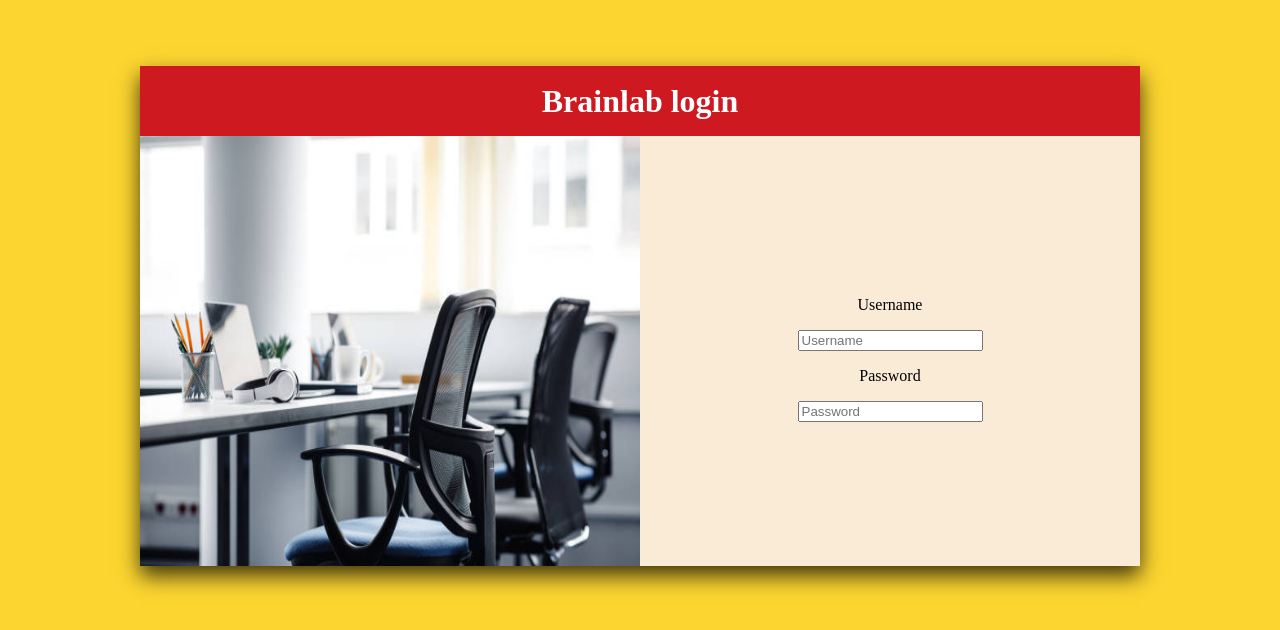
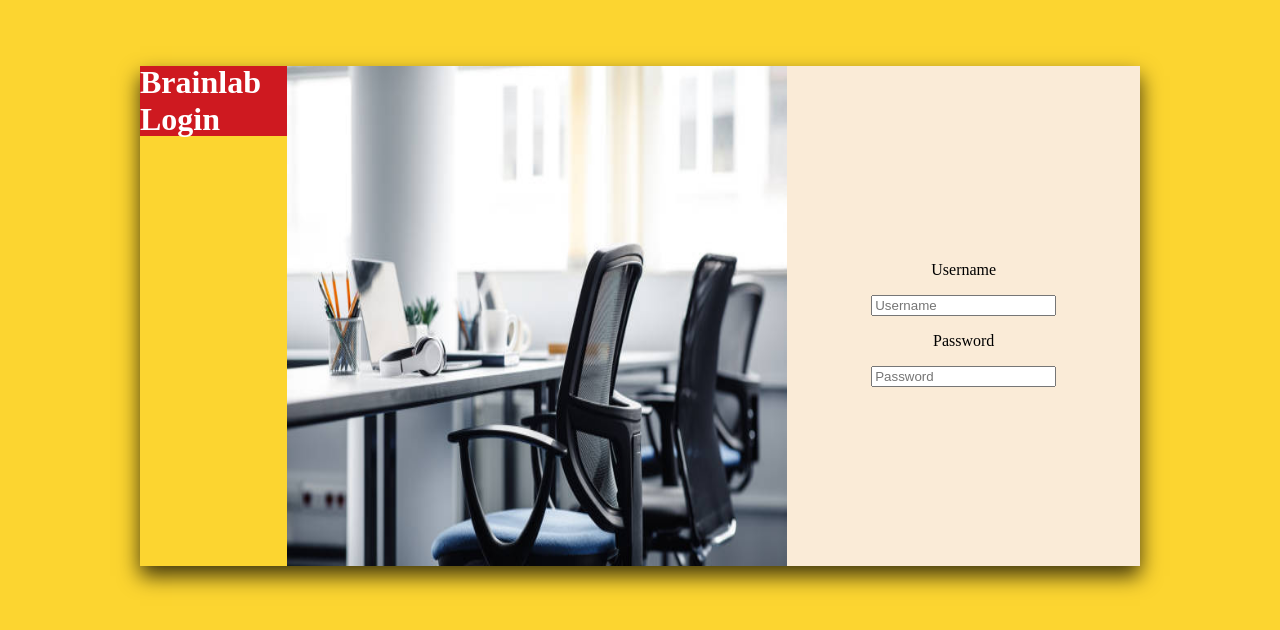
Before and after one commit to edihr12/flex-basics-domaci, a plain HTML site: page index.html in a window 1280 px wide. Shown: the part 134-764 px from the top of the page. Drawn offline with Linux system fonts and the light colour scheme.

Commit message:
Ne mogu vjerovat ali me sad header jebe... Ubit ću se Marine.

```diff
--- a/index.html
+++ b/index.html
@@ -12,9 +12,9 @@
 <body>
   <div class="card">
 
-    <div class="header">
-      <h1>Brainlab login</h1>
-    </div>
+    <header>
+      <h1>Brainlab Login</h1>
+    </header>
 
     <img src="./image/office.jpeg" alt="a chair" />
 
--- a/styles.css
+++ b/styles.css
@@ -4,16 +4,15 @@ body {
 
 img {
   width: 50%;
-  height: 430px;
 }
 
-.header {
+header {
+  height: 70px;
   display: flex;
+  align-items: center;
+  justify-content: center;
+  background: #ce1920;
   color: white;
-  background-color: #ce1920;
-  justify-content: center;
-  align-items: center;
-  height: 70px;
 }
 
 .card {
@@ -23,6 +22,7 @@ img {
   height: 500px;
   width: 1000px;
   box-shadow: 0px 10px 20px 0px rgba(0, 0, 0, 0.75);
+  display: flex;
 }
 
 .login {
@@ -32,6 +32,4 @@ img {
   flex-direction: column;
   align-items: center;
   justify-content: center;
-  float: right;
-  height: 430px;
 }
```
